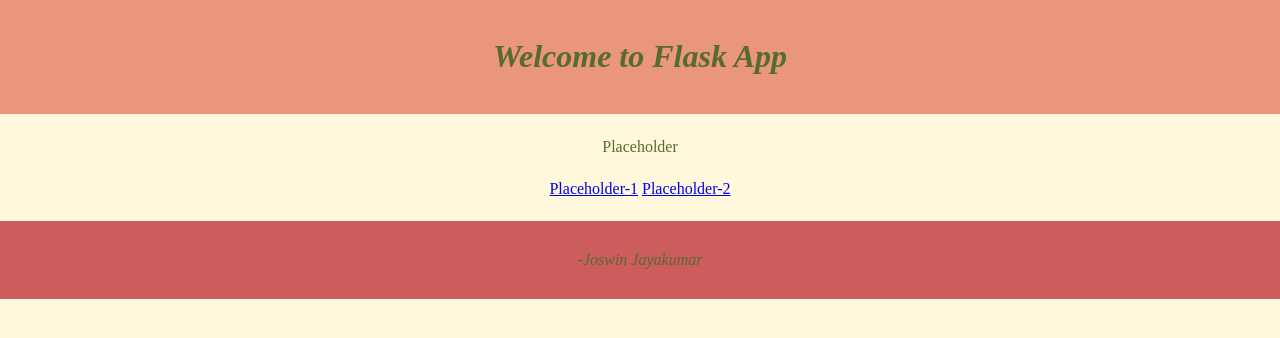
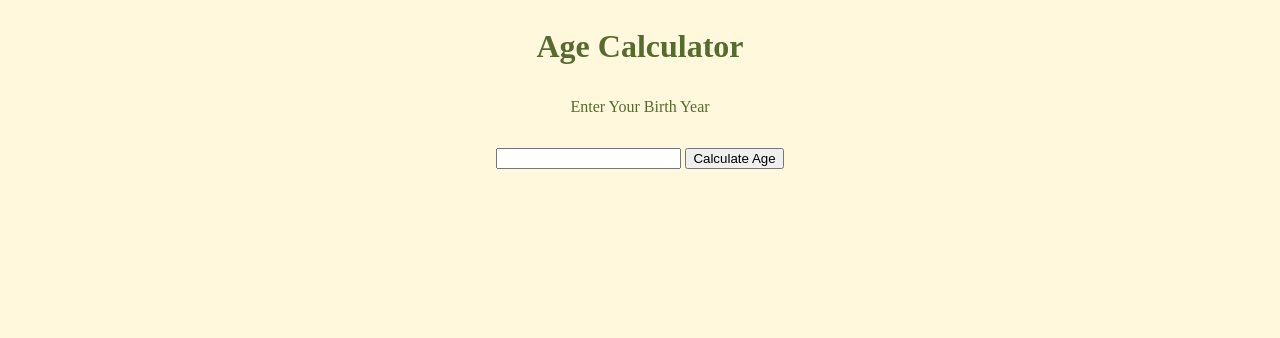
Before and after one commit to JKJoswin/FLASK-FOLDER, a Flask app: page / in a window 1280 px wide. Shown: the top 338 px of the page. Run offline with Flask 3, Linux system fonts and the light colour scheme.

Commit message:
Flask Class-4

```diff
--- a/my_flask_app_2/app.py
+++ b/my_flask_app_2/app.py
@@ -16,9 +16,10 @@ def calculate():
             return render_template("index.html",error="Please enter a valid year!")
         else:
             age=current_year-birthyear
-            render_template("index.html",age=age)
+            print(age)
+            return render_template("index.html",age=age)
     except ValueError:
-        render_template("index.html",error="Please enter a valid year")
+        return render_template("index.html",error="Please enter a valid year")
 
 if __name__=="__main__":
-    app.run(debug=True)
+    app.run(host='0.0.0.0', port=5001, debug=True)
--- a/my_flask_app_2/templates/index.html
+++ b/my_flask_app_2/templates/index.html
@@ -6,48 +6,30 @@
     <link rel="stylesheet" ,href="/static/style.css">
     <style>
         body {
+            text-align: center;
             background-color: cornsilk;
             margin: 0;
             padding: 0;
             line-height: 1.6;
             color: darkolivegreen;
         }
-
-        header {
-            background-color: darksalmon;
-            padding: 10px 0;
-            text-align: center;
-            font-style: italic;
-        }
-
-        main {
-            margin: 20px;
-            text-align: center;
-        }
-
-        footer {
-            background-color: indianred;
-            padding: 10px 0;
-            text-align: center;
-            font-style: italic;
-        }
     </style>
 </head>
 
 <body>
-    <header>
-        <h1>Welcome to Flask App</h1>
-    </header>
-    <main>
-        <p>Placeholder</p>
-        <nav>
-            <a href="#">Placeholder-1</a>
-            <a href="#">Placeholder-2</a>
-        </nav>
-    </main>
-    <footer>
-        <p>-Joswin Jayakumar</p>
-    </footer>
+    <h1>Age Calculator</h1>
+    <form method="POST" action="/calculate">
+        <label>Enter Your Birth Year</label><br><br>
+        <input type="number" name="birthyear">
+        <input type="submit" value="Calculate Age">
+    </form>
+    {% if age %}
+    <h3>Your Age is {{age}}</h3>
+    {% endif %}
+
+    {% if error %}
+    <p style="color:red">{{error}}</p>
+    {% endif %}
 </body>
 
 </html>
```
Also changed, not shown: my_flask_app_3/app.py (added, +33 -0 lines), my_flask_app_3/static/style.css (added, +26 -0 lines), my_flask_app_3/templates/index.html (added, +36 -0 lines).
